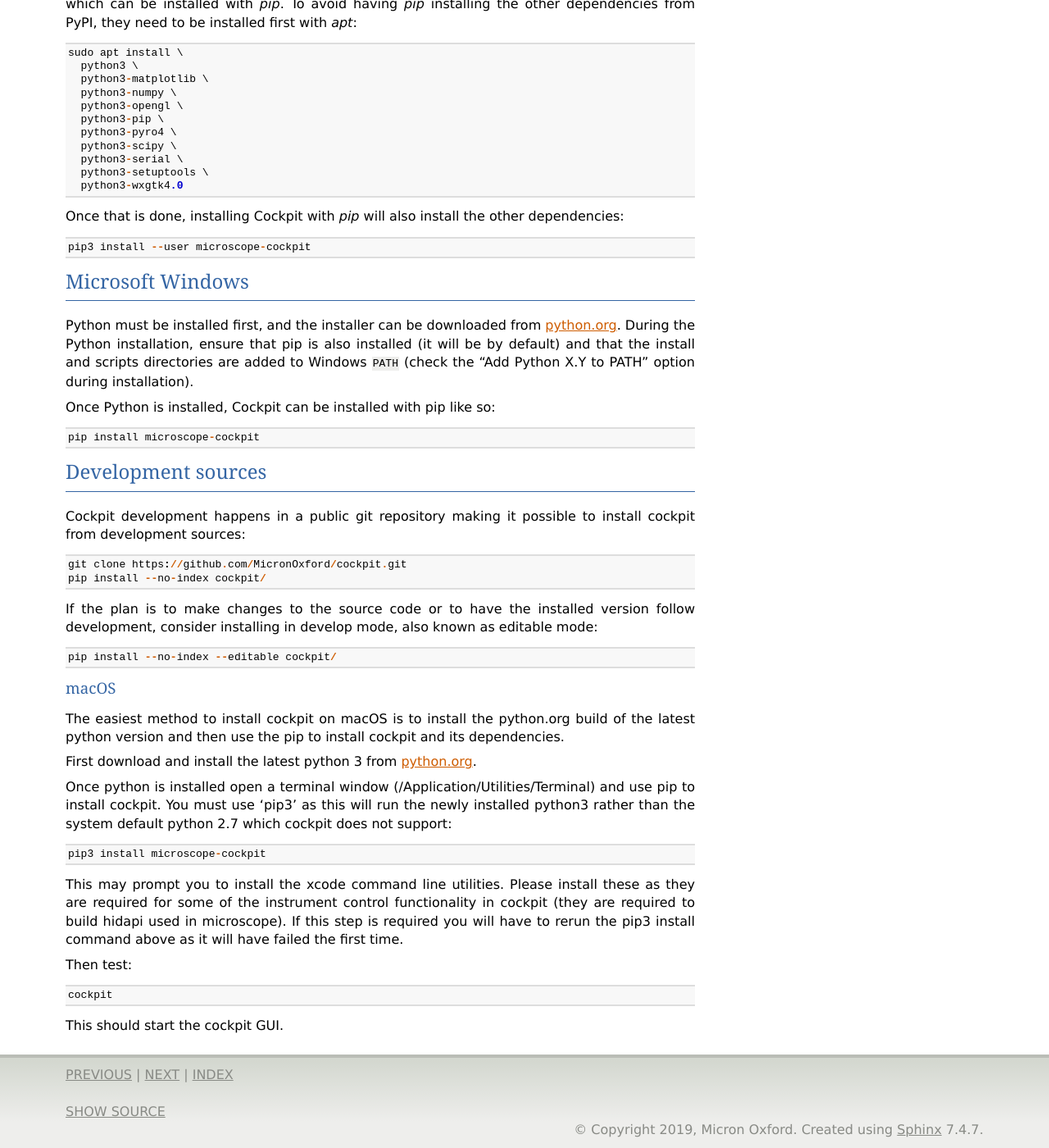
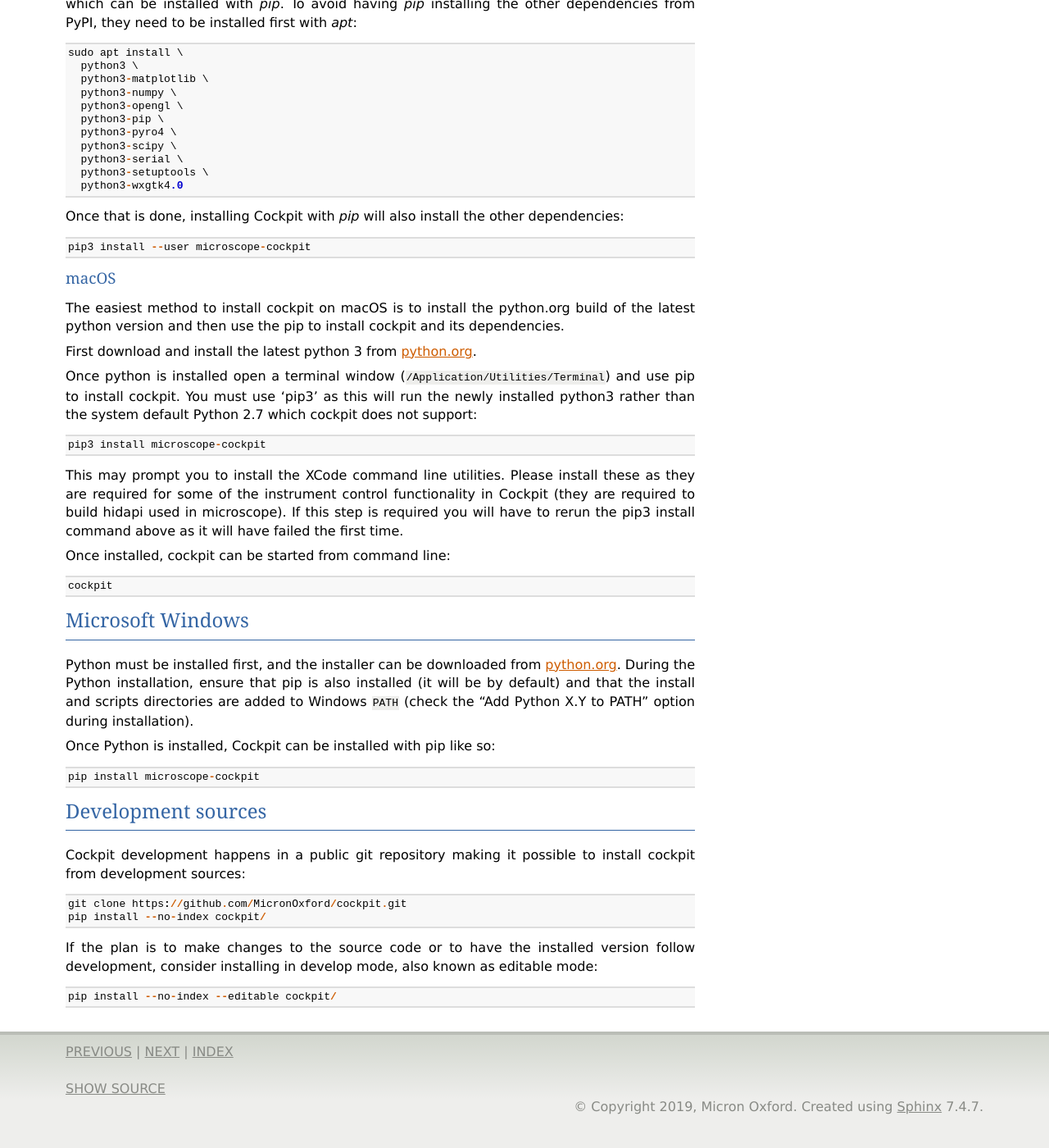
Before and after one commit to microscope-cockpit/cockpit, a Sphinx documentation site: the page built from doc/install.rst, in a window 1280 px wide and 1400 px high, scrolled down 479 px. Shown: the whole window at 82% size. Built offline with Sphinx 7.4.7, drawn with Linux system fonts in a browser that asks for light colours; after the commit the page ends 1850 px from its top, so only the background shows below that; some of the changed lines change nothing that is shown.

Commit message:
doc: move macOS instructions out of development section and into general install.

```diff
--- a/doc/install.rst
+++ b/doc/install.rst
@@ -11,6 +11,7 @@ Installation
 ************
 
 .. include:: ../INSTALL
+
 
 Linux
 =====
@@ -47,6 +48,35 @@ other dependencies::
   pip3 install --user microscope-cockpit
 
 
+macOS
+-----
+
+The easiest method to install cockpit on macOS is to install the
+python.org build of the latest python version and then use the pip to
+install cockpit and its dependencies.
+
+First download and install the latest python 3 from `python.org
+<https://www.python.org/downloads/mac-osx/>`_.
+
+Once python is installed open a terminal window
+(``/Application/Utilities/Terminal``) and use pip to install cockpit.
+You must use 'pip3' as this will run the newly installed python3
+rather than the system default Python 2.7 which cockpit does not
+support::
+
+  pip3 install microscope-cockpit
+
+This may prompt you to install the XCode command line utilities.
+Please install these as they are required for some of the instrument
+control functionality in Cockpit (they are required to build hidapi
+used in microscope).  If this step is required you will have to rerun
+the pip3 install command above as it will have failed the first time.
+
+Once installed, cockpit can be started from command line::
+
+ cockpit
+
+
 Microsoft Windows
 =================
 
@@ -76,35 +106,3 @@ installed version follow development, consider installing in develop
 mode, also known as editable mode::
 
   pip install --no-index --editable cockpit/
-
-
-macOS
------
-
-The easiest method to install cockpit on macOS is to install the
-python.org build of the latest python version and then use the pip to
-install cockpit and its dependencies.
-
-First download and install the latest python 3 from `python.org
-<https://www.python.org/downloads/mac-osx/>`_.
-
-Once python is installed open a terminal window
-(/Application/Utilities/Terminal) and use pip to install
-cockpit. You must use 'pip3' as this will run the newly installed
-python3 rather than the system default python 2.7 which cockpit does
-not support::
-
-  pip3 install microscope-cockpit
-
-This may prompt you to install the xcode command line
-utilities. Please install these as they are required for some of the
-instrument control functionality in cockpit (they are required to
-build hidapi used in microscope). If this step is required you will
-have to rerun the pip3 install command above as it will have failed
-the first time.
-
-Then test::
-
- cockpit
-
-This should start the cockpit GUI.
```
